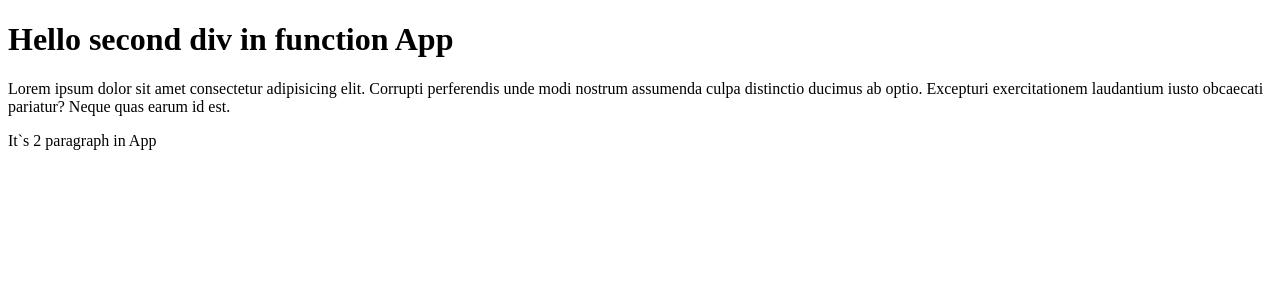
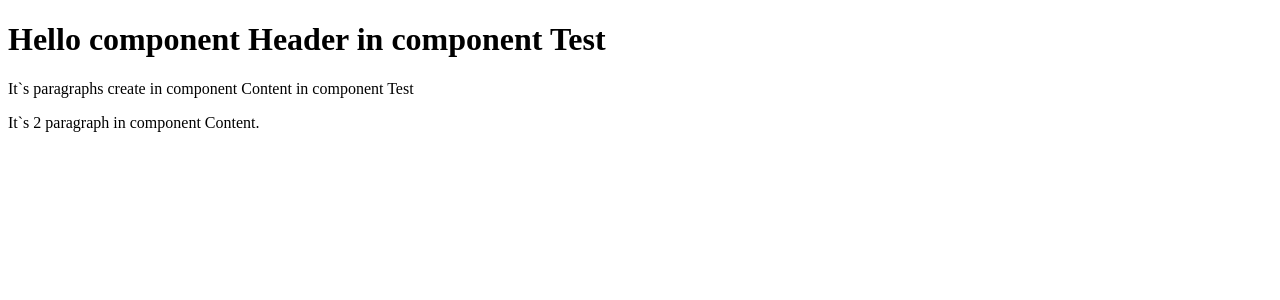
Before and after one commit to DimaPelehov/React-25-09, a React (Create React App) app: page / in a window 1280 px wide. Shown: the top 300 px of the page. Built offline with nearby package versions, Linux system fonts and the light colour scheme.

Commit message:
add React.Fragment

```diff
--- a/src/index.tsx
+++ b/src/index.tsx
@@ -21,27 +21,56 @@ const root = ReactDOM.createRoot(document.getElementById('root') as HTMLElement)
 //         <p>It`s 2 paragraph</p>
 //     </div>
 // )
-
 // Для el ми повинні між <React.StrictMode>(внизу) прописувати {el}
 
-const App = () => {
+// const App = () => {
+//     return (
+//         <div>
+//             <h1>Hello second div in function App, {getNumber()}</h1>
+//             <p>
+//                 Lorem ipsum dolor sit amet consectetur adipisicing elit.
+//                 Corrupti perferendis unde modi nostrum assumenda culpa
+//                 distinctio ducimus ab optio. Excepturi exercitationem laudantium
+//                 iusto obcaecati pariatur? Neque quas earum id est.
+//             </p>
+//             <p>It`s 2 paragraph in App</p>
+//         </div>
+//     )
+// }
+// App-arrow function - це компонент,його задача- повернути зовнішній вигляд.
+// App викликається між <React.StrictMode>(внизу) як <тег/>
+
+// function getNumber() {
+//     let a = 10
+//     return a
+// }
+// а це звичайна функція
+
+const Test = () => {
     return (
-        <div>
-            <h1>Hello second div in function App</h1>
-            <p>
-                Lorem ipsum dolor sit amet consectetur adipisicing elit.
-                Corrupti perferendis unde modi nostrum assumenda culpa
-                distinctio ducimus ab optio. Excepturi exercitationem laudantium
-                iusto obcaecati pariatur? Neque quas earum id est.
-            </p>
-            <p>It`s 2 paragraph in App</p>
-        </div>
+        <>
+            <Header />
+            <Content />
+        </>
+        // <> пишуться для того, щоб не створювався додатковий div
     )
 }
-//  App-arrow function - це компонент
+
+const Header = () => {
+    return <h1>Hello component Header in component Test</h1>
+}
+const Content = () => {
+    return (
+        <React.Fragment>
+            <p>It`s paragraphs create in component Content in component Test</p>
+            <p>It`s 2 paragraph in component Content.</p>
+        </React.Fragment>
+        // React.Fragment потрібен для того, щоб не створювався додатковий div
+    )
+}
 
 root.render(
     <React.StrictMode>
-        <App />
+        <Test />
     </React.StrictMode>
 )
```
